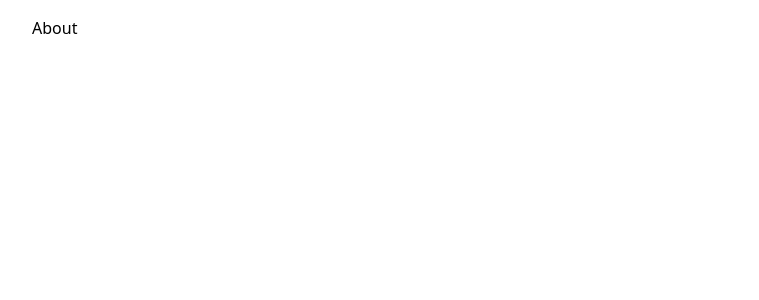
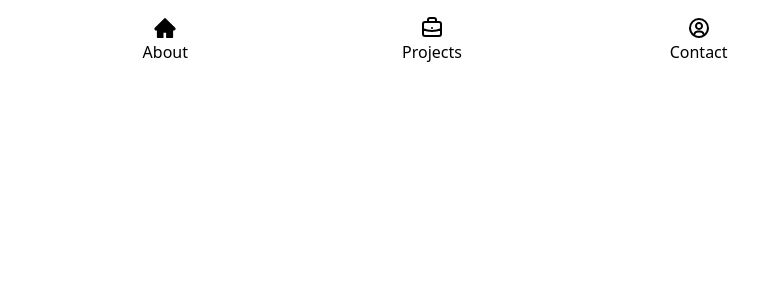
Before and after one commit to jisanjung/portfolio3, a React (Vite) app: page / in a window 1280 px wide. Shown: the top 300 px of the page, without its empty margins (208-967 px from the left). Built offline with nearby package versions, Linux system fonts and the light colour scheme.

Commit message:
style: navlinks

```diff
--- a/package.json
+++ b/package.json
@@ -12,6 +12,7 @@
   "dependencies": {
     "react": "^18.2.0",
     "react-dom": "^18.2.0",
+    "react-icons": "^4.10.1",
     "react-router-dom": "^6.14.1"
   },
   "devDependencies": {
--- a/src/App.jsx
+++ b/src/App.jsx
@@ -2,6 +2,9 @@ import { Route, Routes } from 'react-router-dom';
 import About from './pages/About';
 import { useMediaQuery } from './hooks/useMediaQuery';
 import { SMALL_DESKTOP_WIDTH, LARGE_DESKTOP_WIDTH } from './constants';
+import Nav from './components/Nav';
+import Projects from './pages/Projects';
+import Contact from './pages/Contact';
 
 function App() {
 
@@ -19,8 +22,11 @@ function App() {
       <div style={{
         width: determineWidth(),
       }}>
+        <Nav/>
         <Routes>
           <Route path='/' element={<About/>}/>
+          <Route path='/projects' element={<Projects/>}/>
+          <Route path='/contact' element={<Contact/>}/>
         </Routes>
       </div>
     </main>
--- /dev/null
+++ b/src/components/Nav.jsx
@@ -0,0 +1,29 @@
+import React from 'react'
+import { Link, useLocation } from 'react-router-dom'
+import { AiFillHome, AiOutlineHome } from "react-icons/ai";
+import { HiBriefcase, HiOutlineBriefcase } from "react-icons/hi";
+import { BiUserCircle, BiSolidUserCircle } from "react-icons/bi";
+
+const Nav = () => {
+
+    const location = useLocation();
+
+  return (
+    <nav className='flex'>
+        <Link to="/" className='w-1/3'>
+            <div className='flex justify-center'>{location?.pathname === "/" ? <AiFillHome fontSize="24px"/> : <AiOutlineHome fontSize="24px"/>}</div>
+            <p className='text-center'>About</p>
+        </Link>
+        <Link to="/projects" className='w-1/3'>
+            <div className='flex justify-center'>{location?.pathname === "/projects" ? <HiBriefcase fontSize="24px"/> : <HiOutlineBriefcase fontSize="24px"/>}</div>
+            <p className='text-center'>Projects</p>
+        </Link>
+        <Link to="/contact" className='w-1/3'>
+            <div className='flex justify-center'>{location?.pathname === "/contact" ? <BiSolidUserCircle fontSize="24px"/> : <BiUserCircle fontSize="24px"/>}</div>
+            <p className='text-center'>Contact</p>
+        </Link>
+    </nav>
+  )
+}
+
+export default Nav
--- a/src/components/NavLink.jsx
+++ /dev/null
@@ -1,9 +0,0 @@
-import React from 'react'
-
-const NavLink = () => {
-  return (
-    <div>NavLink</div>
-  )
-}
-
-export default NavLink
--- a/src/pages/About.jsx
+++ b/src/pages/About.jsx
@@ -2,7 +2,8 @@ import React from 'react'
 
 const About = () => {
   return (
-    <div>About</div>
+    <div>
+    </div>
   )
 }
 
--- /dev/null
+++ b/src/pages/Contact.jsx
@@ -0,0 +1,9 @@
+import React from 'react'
+
+const Contact = () => {
+  return (
+    <div></div>
+  )
+}
+
+export default Contact
--- /dev/null
+++ b/src/pages/Projects.jsx
@@ -0,0 +1,9 @@
+import React from 'react'
+
+const Projects = () => {
+  return (
+    <div></div>
+  )
+}
+
+export default Projects
```
Also changed, not shown: 1 other file (tests, documents, lock files or other folders).
